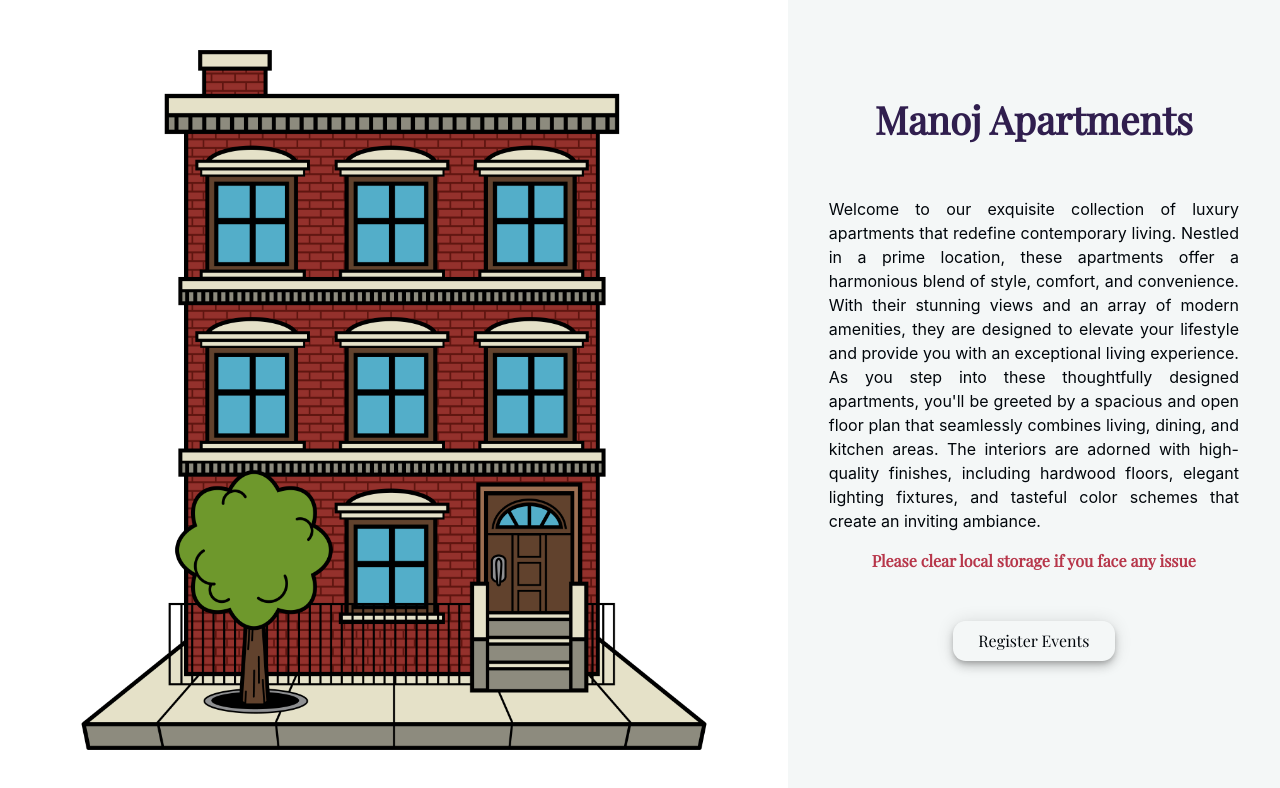
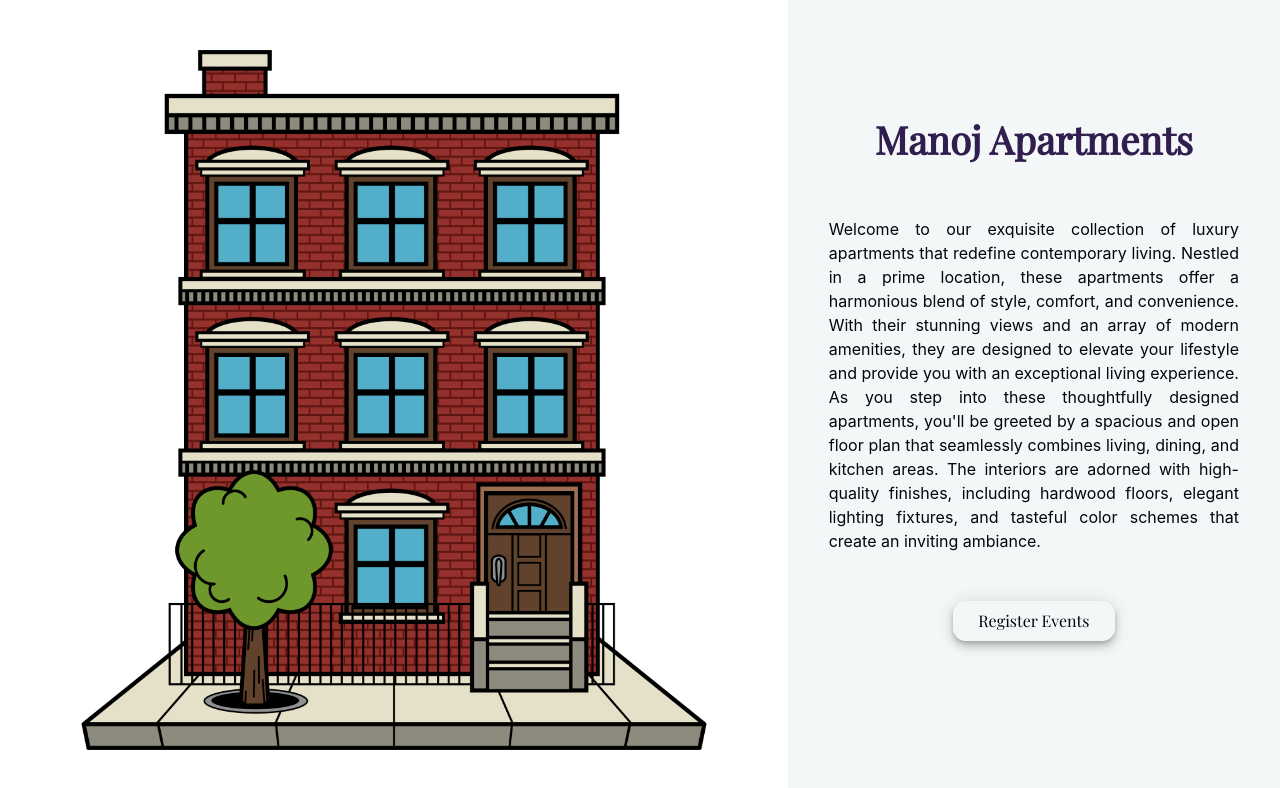
Before and after one commit to ManojKumarGogula/facility-module, a React app: page / in a window 1280 px wide. Shown: the top 788 px of the page. Built offline with nearby package versions, Linux system fonts and the light colour scheme.

Commit message:
change local storage variable for cache issue

```diff
--- a/src/app/pages/homePage/home.js
+++ b/src/app/pages/homePage/home.js
@@ -26,7 +26,7 @@ const Home = () => {
           elegant lighting fixtures, and tasteful color schemes that create an
           inviting ambiance.
         </div>
-        <div className="text-redText text-10 font-600 mt-10">Please clear local storage if you face any issue</div>
+        {/* <div className="text-redText text-10 font-600 mt-10">Please clear local storage if you face any issue</div> */}
         <div>
           <button
             className=" py-[1vh] px-[2vw] rounded-8 my-[6vh] shadow-6 hover:scale-110"
--- a/src/app/pages/register/index.js
+++ b/src/app/pages/register/index.js
@@ -41,7 +41,7 @@ const useStyles = makeStyles({
   },
 });
 const FacilityBookingModule = () => {
-  let bookingInfo = JSON.parse(localStorage.getItem("BOOKINGDATA"));
+  let bookingInfo = JSON.parse(localStorage.getItem("INFO"));
   const navigate = useNavigate();
   const [selectedFacility, setSelectedFacility] = useState("");
   const [bookingData, setBookingData] = useState([]);
@@ -62,7 +62,6 @@ const FacilityBookingModule = () => {
 
   const calculateBookingAmount = () => {
     let cost;
-
     const errorLog = bookingData.filter((item, index) => {
       if (moment(item.date).isSame(date) && item.event == selectedFacility) {
         return true;
@@ -79,12 +78,15 @@ const FacilityBookingModule = () => {
     if (selectedFacility == "clubhouse") {
       if (initialTime >= 10 && finalTime <= 16) {
         cost = eventHours * 100;
-      } else if (initialTime > 16 && finalTime <= 22) {
+      } else if (initialTime >= 16 && finalTime <= 22) {
         cost = eventHours * 500;
+      } else if (finalTime > 16 && initialTime >= 10) {
+        cost = (finalTime - 16) * 500 + (16 - initialTime) * 100;
       }
     } else {
       cost = eventHours * 50;
     }
+    console.log(cost, initialTime, finalTime, eventHours, selectedFacility);
 
     setBookingData([
       ...bookingData,
@@ -97,7 +99,7 @@ const FacilityBookingModule = () => {
       },
     ]);
     localStorage.setItem(
-      "BOOKINGDATA",
+      "INFO",
       JSON.stringify([
         ...bookingData,
         {
```
